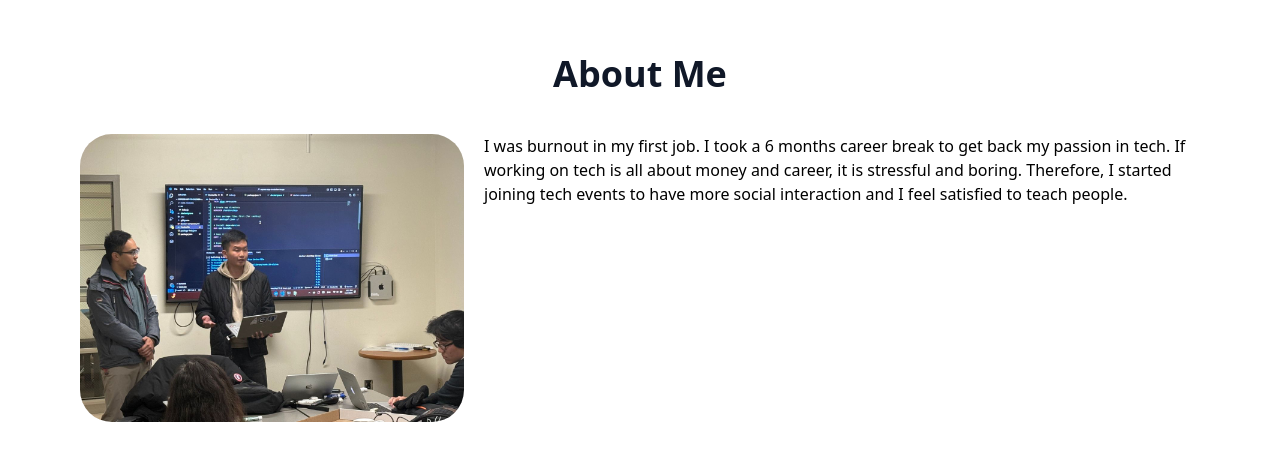
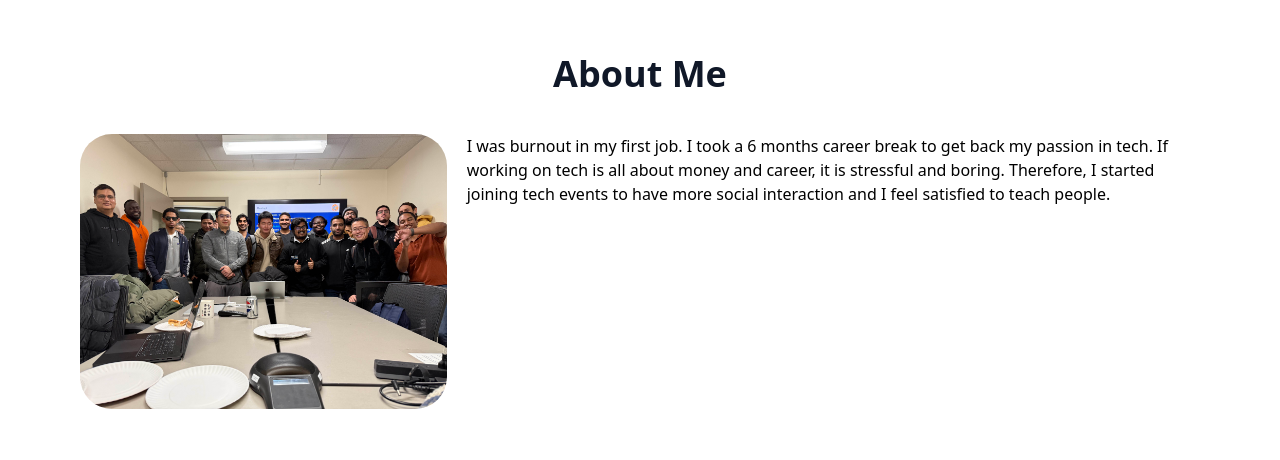
Before and after one commit to TommyRoy776/personal-portfolio, an Angular app: page /experience in a window 1280 px wide. Shown: the part 846-1306 px from the top of the page. Built offline with nearby package versions, Linux system fonts and the light colour scheme.

Commit message:
scrolling images transition

```diff
--- a/src/app/features/about-me/about-me.html
+++ b/src/app/features/about-me/about-me.html
@@ -2,7 +2,10 @@
   <h1 class="text-4xl font-bold text-gray-900 mb-10 text-center">About Me</h1>
   <main>
     <section class="flex flex-row justify-evenly items-start flex-wrap gap-x-5">
-      <img [src]="imageUrl" class="object-contain max-w-sm rounded-4xl mb-4 flex-1" alt="FlushingTech">
+      <div class="image-container relative max-w-sm flex-1 mb-4">
+        <img [src]=`${this.base}flushingtech.jpg` class="object-contain rounded-4xl w-full" alt="FlushingTech">
+        <img [src]=`${this.base}1762903323652.jpeg` class="object-contain rounded-4xl w-full transition-opacity duration-500 absolute top-0 left-0" [style.opacity]="imageOpacity()" alt="Profile">
+      </div>
       <p class="align-text-top flex-2 max-w-max">
         I was burnout in my first job. I took a 6 months career break to get back my passion in tech.
         If working on tech is all about money and career, it is stressful and boring.
--- a/src/app/features/about-me/about-me.ts
+++ b/src/app/features/about-me/about-me.ts
@@ -1,4 +1,4 @@
-import { Component, Inject } from '@angular/core';
+import { Component, Inject, signal, OnInit, OnDestroy } from '@angular/core';
 import { DOCUMENT } from '@angular/common';
 @Component({
   selector: 'app-about-me',
@@ -6,12 +6,36 @@ import { DOCUMENT } from '@angular/common';
   templateUrl: './about-me.html',
   styleUrl: './about-me.css',
 })
-export class AboutMe {
-  imageUrl: string;
+export class AboutMe implements OnInit, OnDestroy {
+  base: string;
+  imageOpacity = signal(1);
+  private scrollListener!: () => void;
 
   constructor(@Inject(DOCUMENT) private document: Document) {
-    const base = this.document.getElementsByTagName('base')[0]?.href || '';
-    this.imageUrl = `${base}1762903323652.jpeg`;
+    this.base = this.document.getElementsByTagName('base')[0]?.href || '';
+  }
+
+  ngOnInit(): void {
+    this.scrollListener = () => this.onScroll();
+    window.addEventListener('scroll', this.scrollListener);
+  }
+
+  ngOnDestroy(): void {
+    window.removeEventListener('scroll', this.scrollListener);
+  }
+
+  private onScroll(): void {
+    const element = this.document.querySelector('app-about-me');
+    if (!element) return;
+
+    const rect = element.getBoundingClientRect();
+    const windowHeight = window.innerHeight;
+
+    // Calculate opacity based on scroll position
+    // When section enters viewport from bottom, start transition
+    console.log({top:rect.top,viewport:(windowHeight - rect.top) / windowHeight})
+    const scrollProgress = Math.max(0, Math.min(1, (windowHeight - rect.top*2.75) / windowHeight));
+    this.imageOpacity.set(scrollProgress);
   }
 
 }
```
Also changed, not shown: public/flushingtech.jpg (added).
